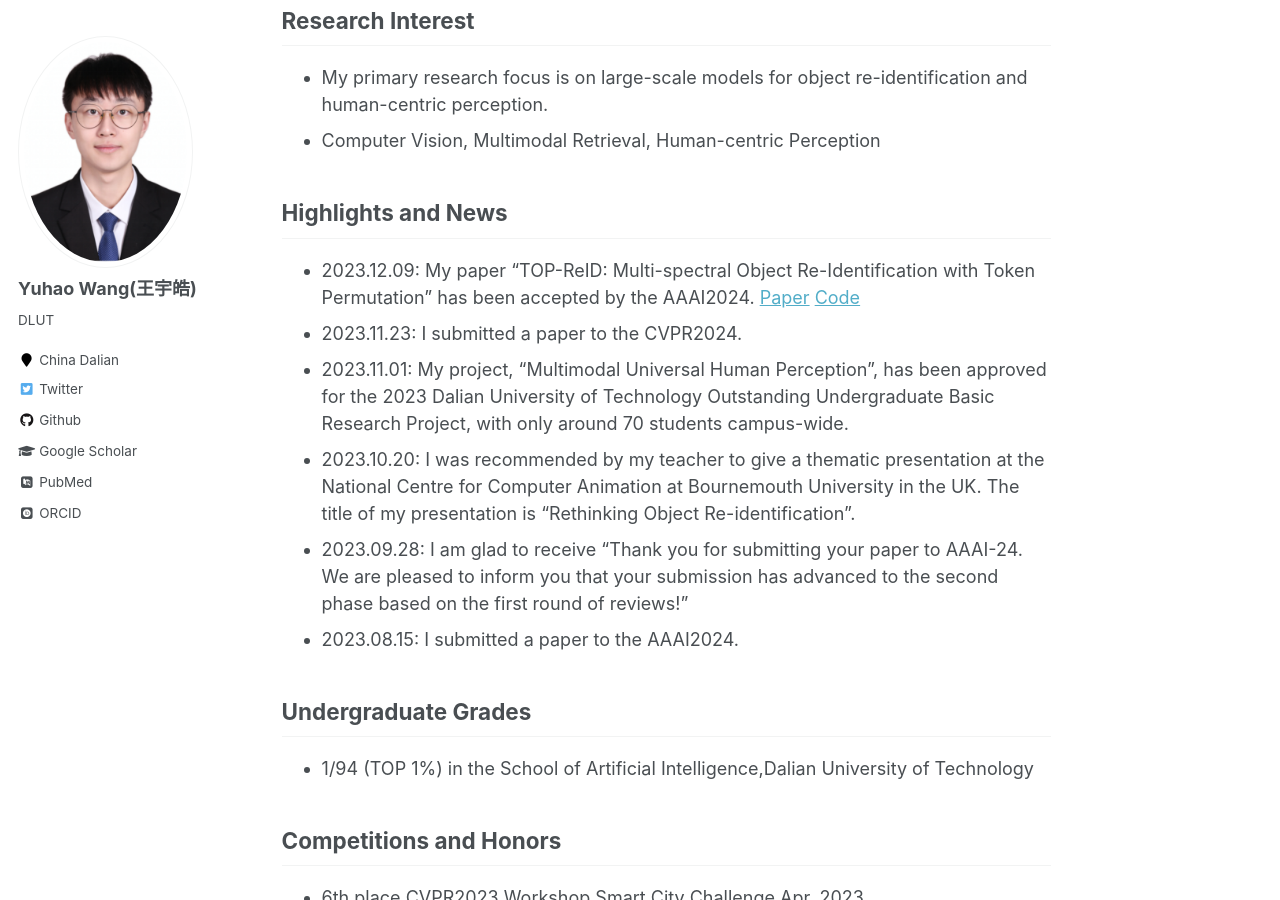
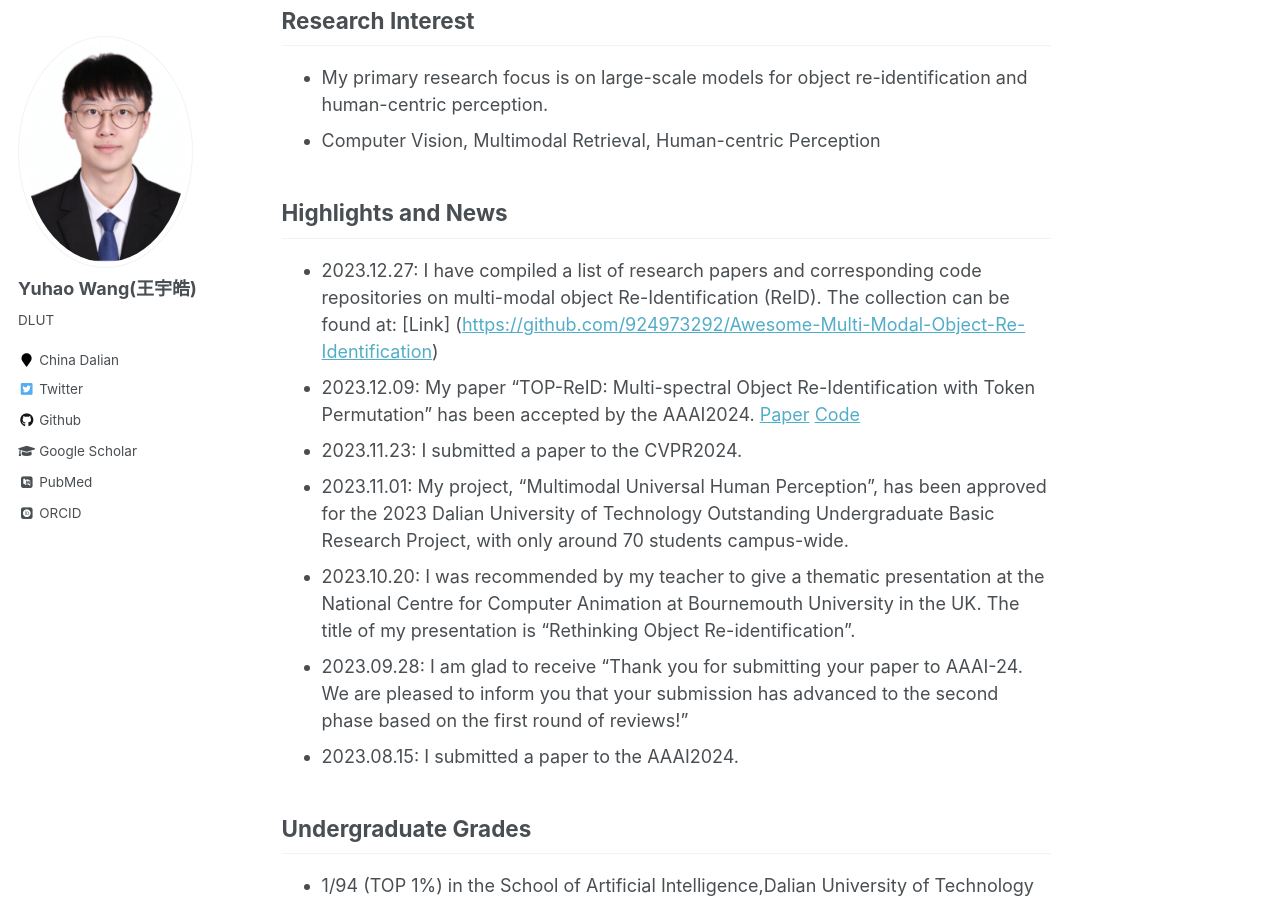
Before and after one commit to 924973292/924973292.github.io, a Jekyll site: the page built from _pages/about.md, in a window 1280 px wide and 900 px high, scrolled down 559 px. Built offline with Jekyll 4.4.1, drawn with Linux system fonts in a browser that asks for light colours; some web fonts are replaced.

Commit message:
pubchange

```diff
--- a/_pages/about.md
+++ b/_pages/about.md
@@ -27,6 +27,7 @@ Research Interest
 
 Highlights and News
 ------
+- 2023.12.27: I have compiled a list of research papers and corresponding code repositories on multi-modal object Re-Identification (ReID). The collection can be found at: [Link] (<https://github.com/924973292/Awesome-Multi-Modal-Object-Re-Identification>)
 - 2023.12.09: My paper "TOP-ReID: Multi-spectral Object Re-Identification with Token Permutation" has been accepted by the AAAI2024. [Paper](<https://arxiv.org/abs/2312.09612>) [Code](https://github.com/924973292/TOP-ReID)
 - 2023.11.23: I submitted a paper to the CVPR2024.
 - 2023.11.01: My project, "Multimodal Universal Human Perception", has been approved for the 2023 Dalian University of Technology Outstanding Undergraduate Basic Research Project, with only around 70 students campus-wide.
```
